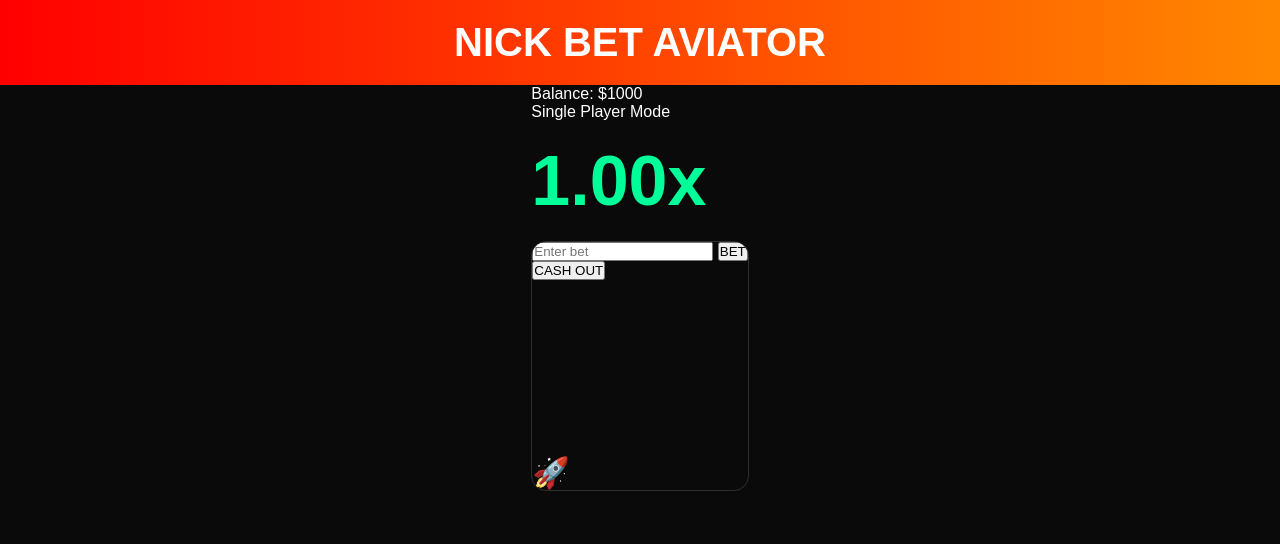
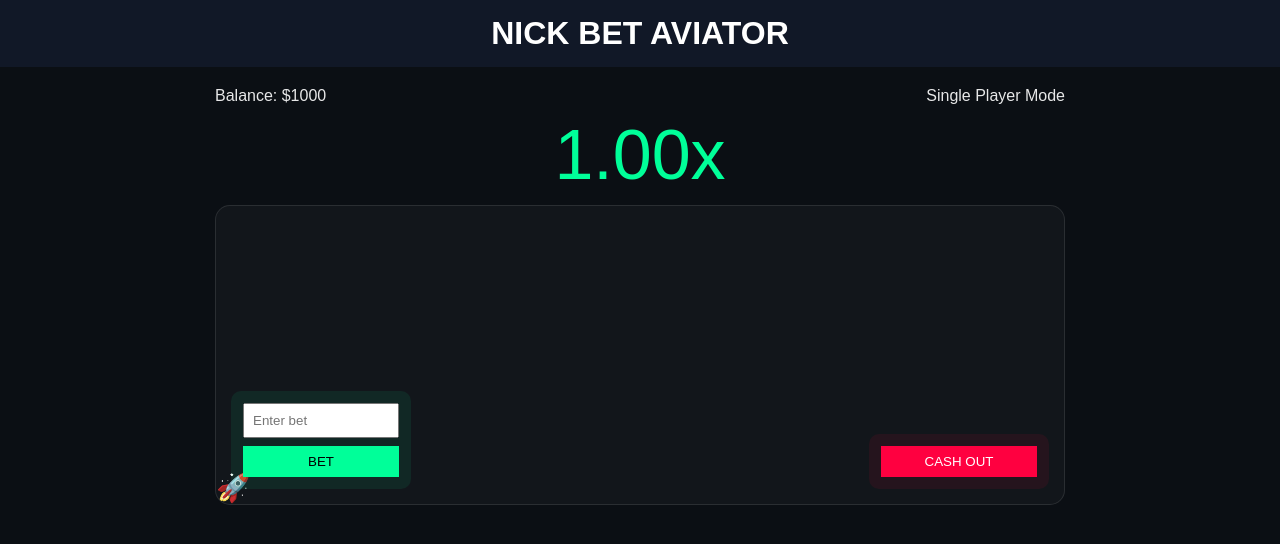
Before and after one commit to bbnvn/Nick-.muthu, a website: page public/index.html in a window 1280 px wide. Drawn offline with Linux system fonts and the light colour scheme.

Commit message:
Update style.css

```diff
--- a/public/style.css
+++ b/public/style.css
@@ -1,79 +1,113 @@
-*{
-    margin:0;
-    padding:0;
-    box-sizing:border-box;
-    font-family:Arial, sans-serif;
+* {
+    margin: 0;
+    padding: 0;
+    box-sizing: border-box;
+    font-family: Arial;
 }
 
-body{
-    background:#0a0a0a;
-    color:white;
-    min-height:100vh;
-    display:flex;
-    flex-direction:column;
-    align-items:center;
+body {
+    background: #0b0f14;
+    color: white;
+    display: flex;
+    flex-direction: column;
+    align-items: center;
 }
 
-header{
-    width:100%;
-    text-align:center;
-    padding:20px;
-    background:linear-gradient(90deg,#ff0000,#ff8800);
+header {
+    width: 100%;
+    text-align: center;
+    padding: 15px;
+    background: #111827;
 }
 
-header h1{
-    font-size:40px;
+.game {
+    width: 90%;
+    max-width: 850px;
+    margin-top: 20px;
 }
 
-.game-box{
-    width:90%;
-    max-width:700px;
-    margin-top:30px;
-    padding:25px;
-    background:rgba(255,255,255,0.05);
-    border-radius:20px;
-    text-align:center;
+.top-bar {
+    display: flex;
+    justify-content: space-between;
+    margin-bottom: 10px;
+    opacity: 0.9;
 }
 
-.balance{
-    font-size:18px;
-    margin-bottom:15px;
+.multiplier {
+    text-align: center;
+    font-size: 70px;
+    color: #00ff99;
+    margin: 10px 0;
 }
 
-.multiplier{
-    font-size:70px;
-    font-weight:bold;
-    color:#00ff99;
-    margin:20px 0;
+.graph {
+    position: relative;
+    height: 300px;
+    border-radius: 15px;
+    background: rgba(255,255,255,0.03);
+    border: 1px solid rgba(255,255,255,0.1);
+    overflow: hidden;
 }
 
-.graph{
-    position:relative;
-    width:100%;
-    height:250px;
-    border:1px solid rgba(255,255,255,0.15);
-    border-radius:15px;
-    overflow:hidden;
+/* rocket */
+#rocket {
+    position: absolute;
+    bottom: 0;
+    left: 0;
+    font-size: 28px;
 }
 
-.path{
-    position:absolute;
-    left:0;
-    bottom:0;
-    width:0%;
-    height:4px;
-    background:#00ff99;
-    box-shadow:0 0 10px #00ff99;
+/* path */
+.path {
+    position: absolute;
+    bottom: 0;
+    left: 0;
+    height: 3px;
+    background: #00ff99;
+    width: 0%;
 }
 
-#rocket{
-    position:absolute;
-    left:0;
-    bottom:0;
-    font-size:30px;
+/* BET PANEL */
+.bet-panel {
+    position: absolute;
+    left: 15px;
+    bottom: 15px;
+    background: rgba(0,255,153,0.08);
+    padding: 12px;
+    border-radius: 10px;
+    width: 180px;
 }
 
-.status{
-    margin-top:20px;
-    font-size:18px;
+.bet-panel input {
+    width: 100%;
+    padding: 8px;
+    margin-bottom: 8px;
 }
+
+/* CASH PANEL */
+.cash-panel {
+    position: absolute;
+    right: 15px;
+    bottom: 15px;
+    background: rgba(255,0,60,0.08);
+    padding: 12px;
+    border-radius: 10px;
+    width: 180px;
+}
+
+.bet-panel button {
+    width: 100%;
+    padding: 8px;
+    background: #00ff99;
+    border: none;
+    cursor: pointer;
+}
+
+.cash-panel button {
+    width: 100%;
+    padding: 8px;
+    background: #ff0040;
+    border: none;
+    color: white;
+    cursor: pointer;
+}
```
